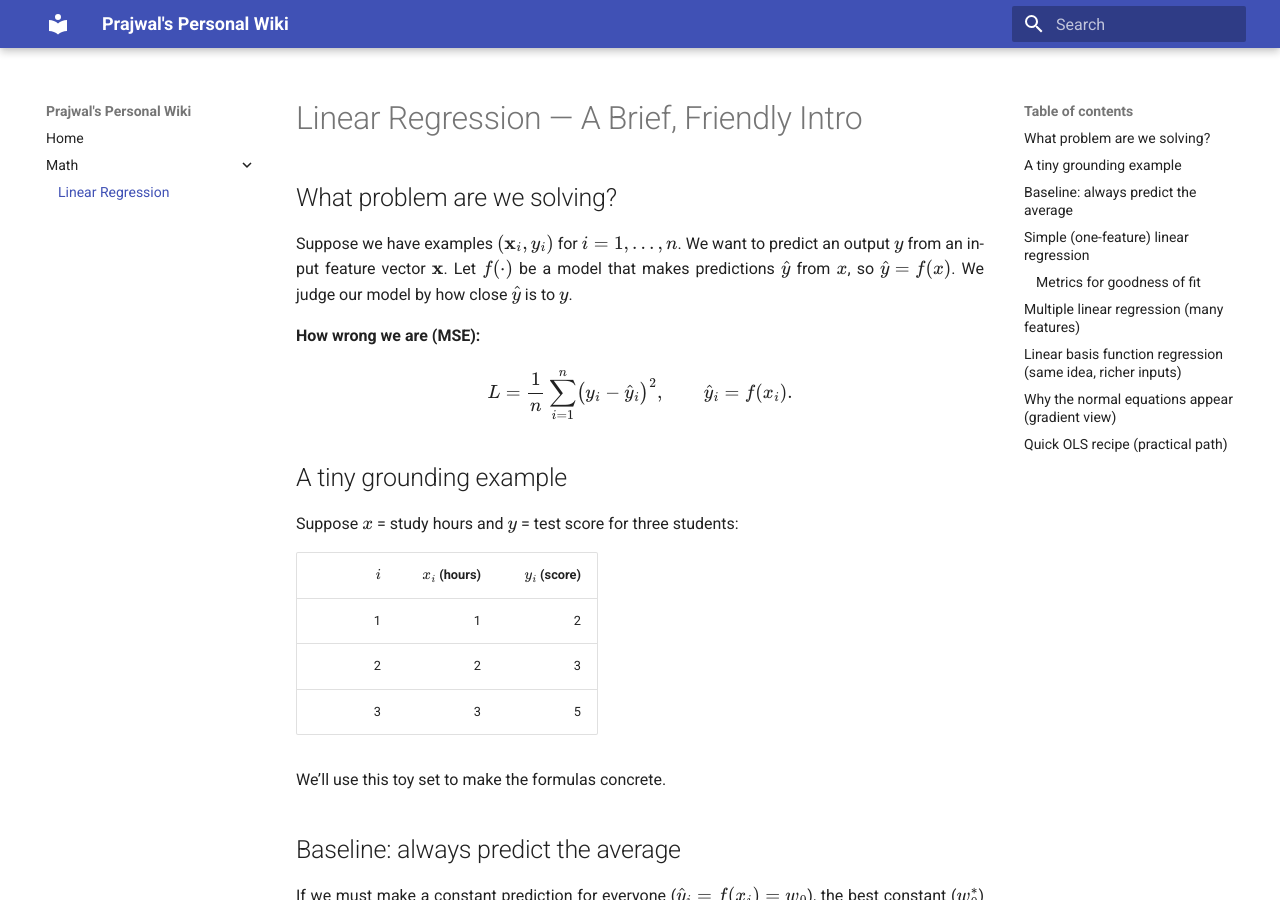
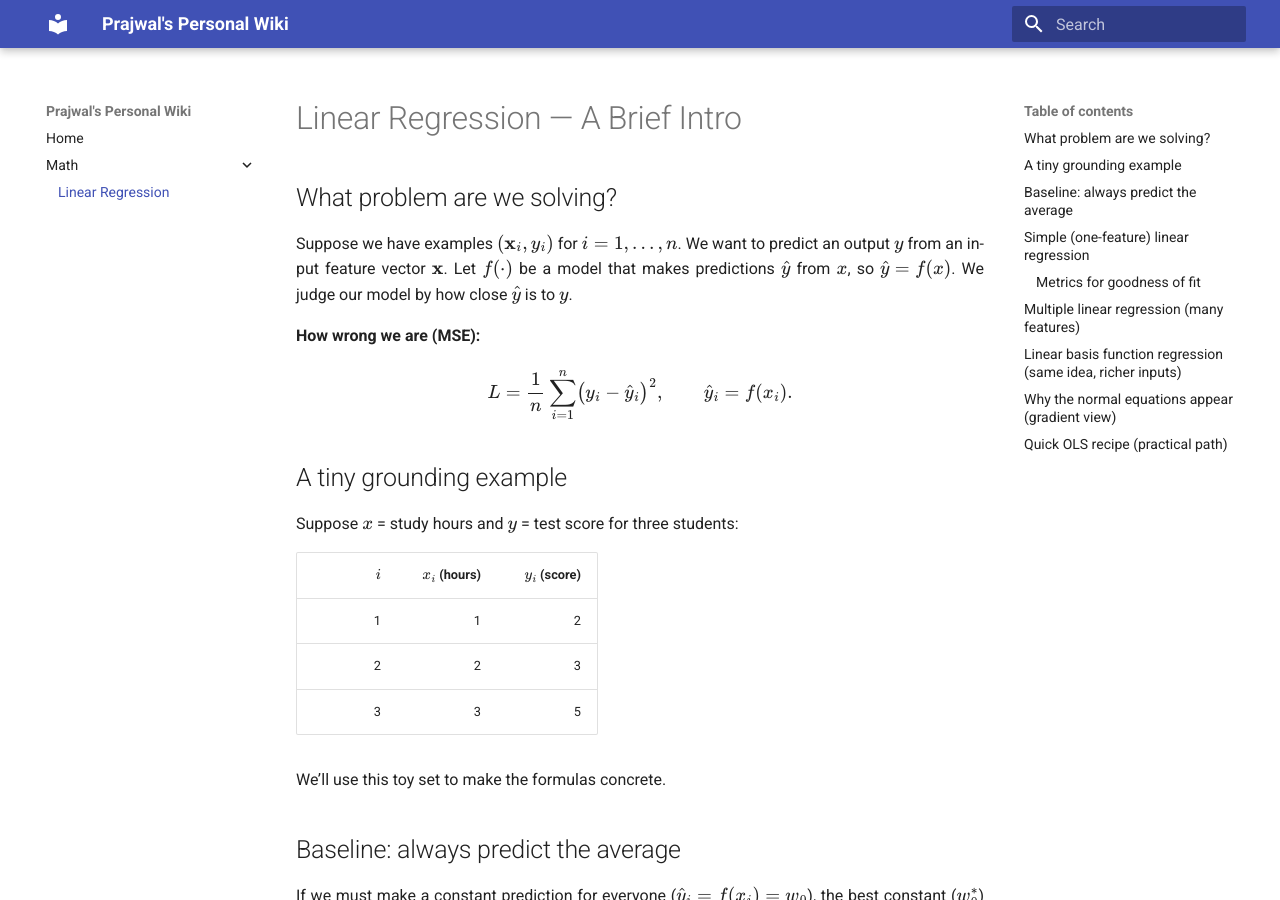
Before and after one commit to pj1911/my-wiki, an MkDocs documentation site: the page built from docs/linearRegression.md, in a window 1280 px wide and 900 px high. Built offline with MkDocs 1.6.1 and Material for MkDocs 9.7.7, drawn with Linux system fonts in a browser that asks for light colours.

Commit message:
Update linearRegression.md

```diff
--- a/docs/linearRegression.md
+++ b/docs/linearRegression.md
@@ -1,4 +1,4 @@
-# Linear Regression — A Brief, Friendly Intro
+# Linear Regression — A Brief Intro
 
 ## What problem are we solving?
 
```
